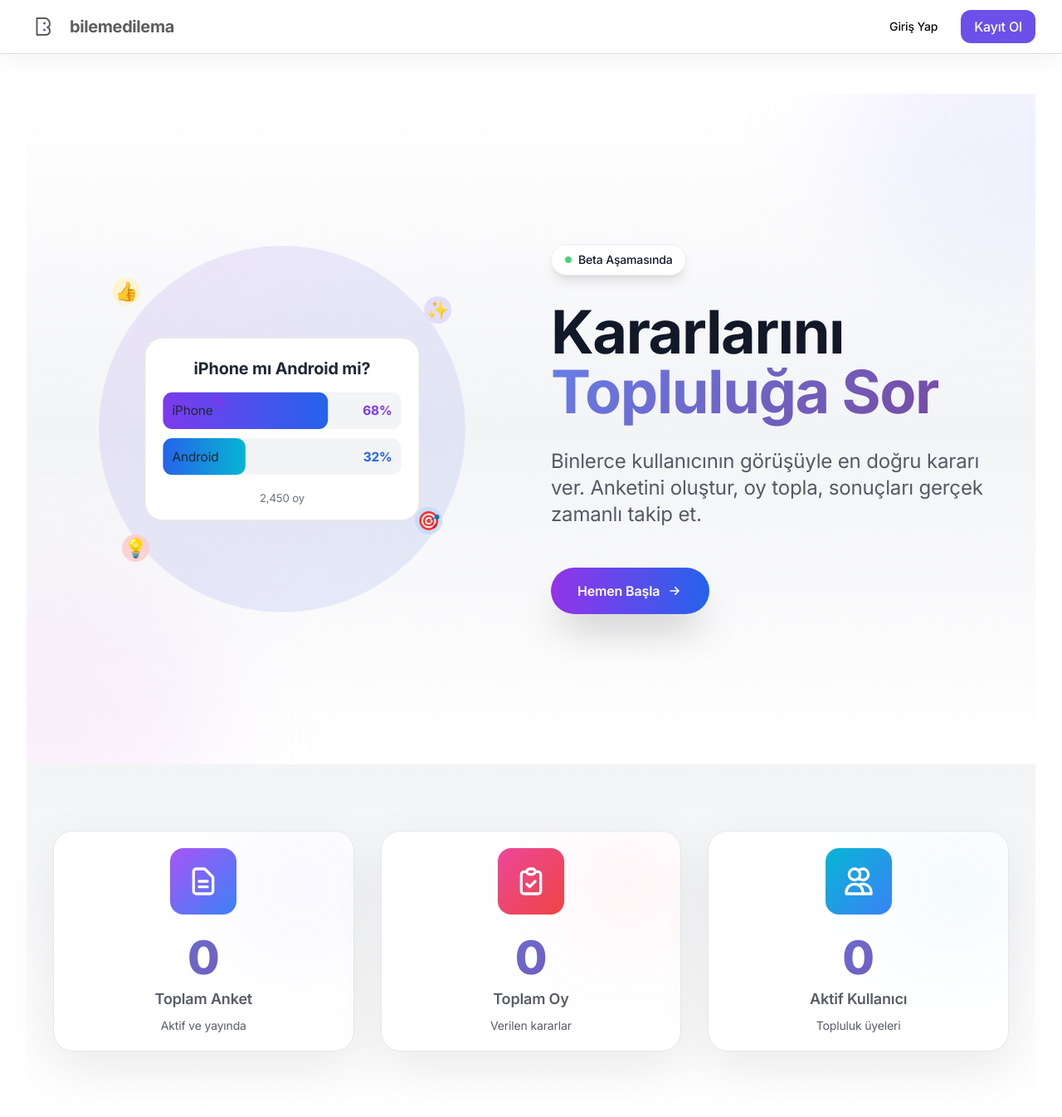
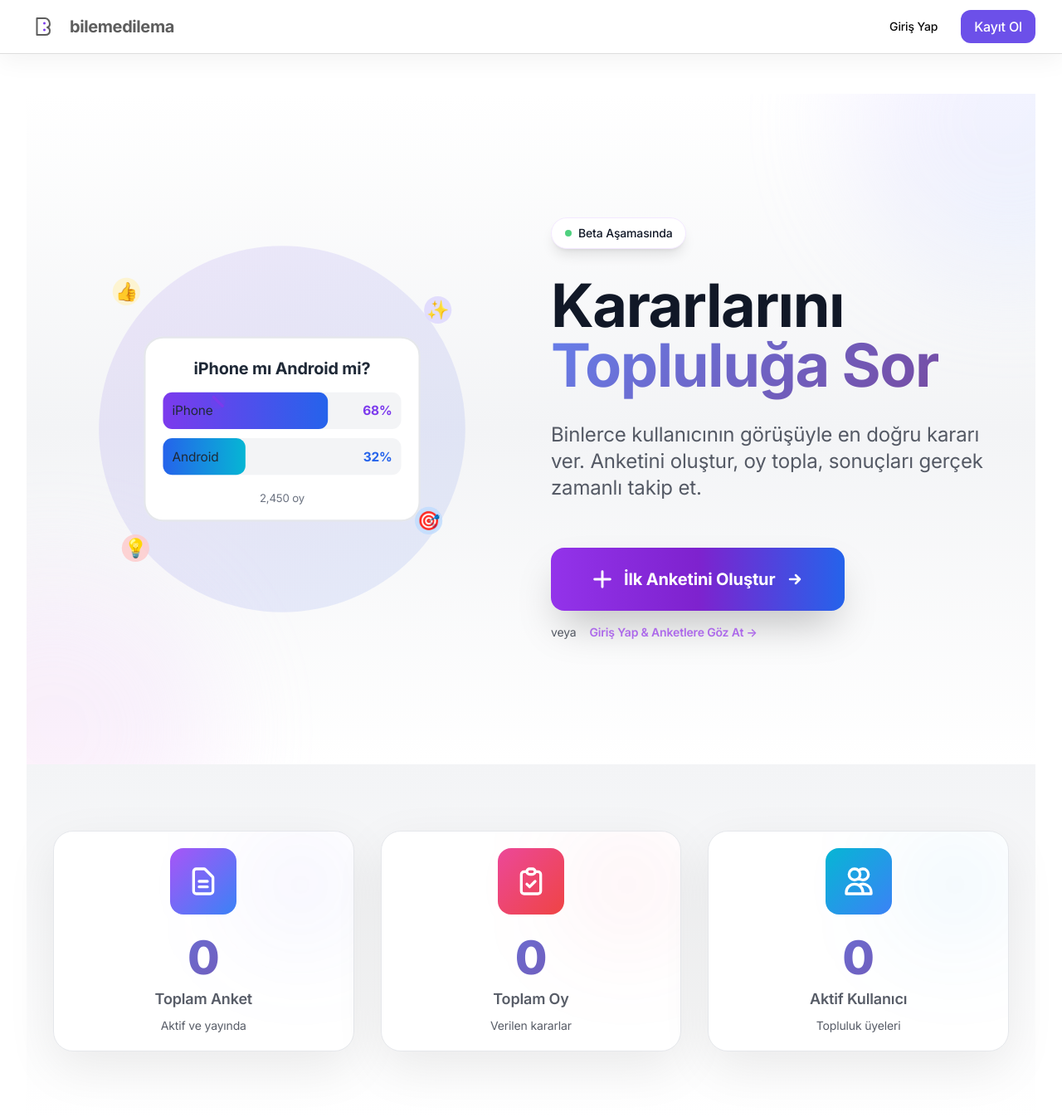
Before and after one commit to hasanbasricicek/bilemedilema, a Django app: page / in a window 1280 px wide. Shown: the top 1346 px of the page at 83% size. Run offline with Django 5.2, Linux system fonts and the light colour scheme; data that the repository does not hold is empty; some libraries are stand-ins or nearby versions.

Commit message:
feat: add prominent CTA button to landing page hero section
- Add large, eye-catching primary CTA: 'İlk Anketini Oluştur' with animations
- Add secondary CTA: 'Giriş Yap & Anketlere Göz At' for existing users
- Include plus icon and animated arrow on primary button
- Add hover effects: scale, glow, and background animation
- Add id='stats' to statistics section for future reference
- Improve user journey clarity with distinct action paths

```diff
--- a/twochoice/templates/twochoice_app/landing.html
+++ b/twochoice/templates/twochoice_app/landing.html
@@ -140,20 +140,40 @@
                     Binlerce kullanıcının görüşüyle en doğru kararı ver. Anketini oluştur, oy topla, sonuçları gerçek zamanlı takip et.
                 </p>
 
-                <div class="flex flex-col sm:flex-row items-center lg:items-start justify-center lg:justify-start gap-4 pt-4">
-                    <a href="{% url 'register' %}" class="group inline-flex items-center gap-2 px-8 py-4 rounded-full bg-gradient-to-r from-purple-600 to-blue-600 text-white font-semibold shadow-2xl hover:scale-105 transition-all">
-                        <span>Hemen Başla</span>
-                        <svg class="w-5 h-5 group-hover:translate-x-1 transition-transform" fill="none" stroke="currentColor" viewBox="0 0 24 24">
-                            <path stroke-linecap="round" stroke-linejoin="round" stroke-width="2" d="M13 7l5 5m0 0l-5 5m5-5H6"></path>
+                <!-- Primary CTA -->
+                <div class="flex flex-col items-center lg:items-start gap-4 pt-6">
+                    <a href="{% url 'register' %}" class="group relative inline-flex items-center justify-center gap-3 px-12 py-6 text-xl font-bold text-white bg-gradient-to-r from-purple-600 via-purple-700 to-blue-600 rounded-2xl shadow-2xl hover:shadow-purple-500/50 hover:scale-105 transition-all duration-300 overflow-hidden">
+                        <!-- Animated background -->
+                        <div class="absolute inset-0 bg-gradient-to-r from-purple-400 to-blue-400 opacity-0 group-hover:opacity-20 transition-opacity duration-300"></div>
+
+                        <!-- Icon -->
+                        <svg class="w-7 h-7 relative z-10" fill="none" stroke="currentColor" viewBox="0 0 24 24">
+                            <path stroke-linecap="round" stroke-linejoin="round" stroke-width="2.5" d="M12 4v16m8-8H4"></path>
+                        </svg>
+
+                        <!-- Text -->
+                        <span class="relative z-10">İlk Anketini Oluştur</span>
+
+                        <!-- Arrow -->
+                        <svg class="w-6 h-6 group-hover:translate-x-2 transition-transform duration-300 relative z-10" fill="none" stroke="currentColor" viewBox="0 0 24 24">
+                            <path stroke-linecap="round" stroke-linejoin="round" stroke-width="2.5" d="M13 7l5 5m0 0l-5 5m5-5H6"></path>
                         </svg>
                     </a>
+
+                    <!-- Secondary action -->
+                    <div class="flex items-center gap-4 text-sm text-gray-500">
+                        <span>veya</span>
+                        <a href="{% url 'login' %}" class="text-purple-600 hover:text-purple-700 font-semibold hover:underline transition-colors">
+                            Giriş Yap & Anketlere Göz At →
+                        </a>
+                    </div>
                 </div>
             </div>
         </div>
     </div>
 </section>
 
-<section class="py-20 bg-gradient-to-b from-white to-gray-50">
+<section id="stats" class="py-20 bg-gradient-to-b from-white to-gray-50">
     <div class="max-w-7xl mx-auto px-4 sm:px-6 lg:px-8">
         <div class="grid grid-cols-1 md:grid-cols-3 gap-8">
             <div class="premium-card rounded-3xl p-10 text-center relative overflow-hidden">
```
